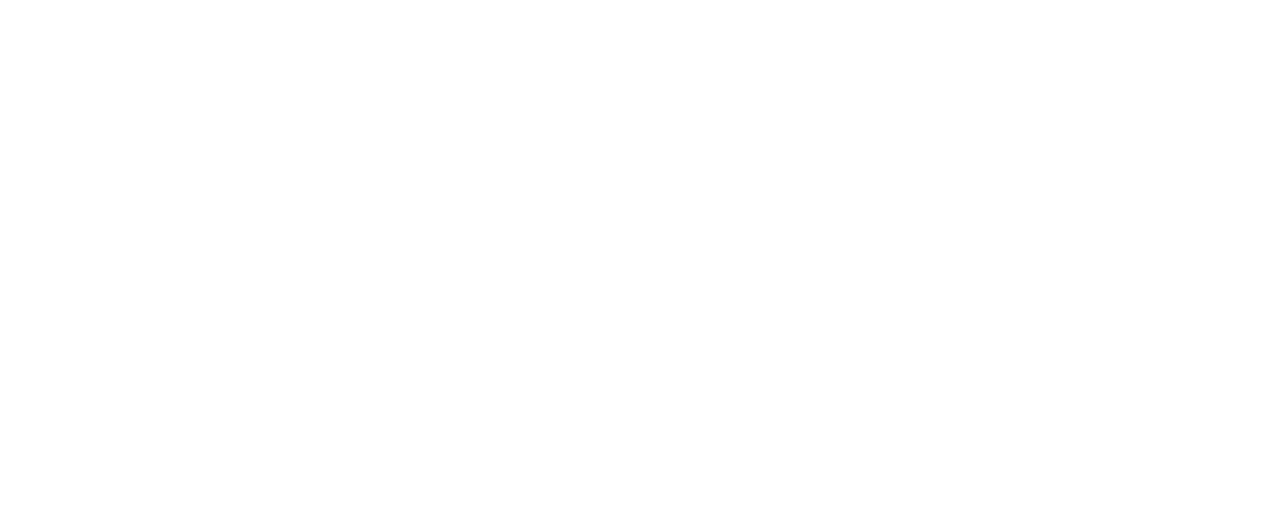
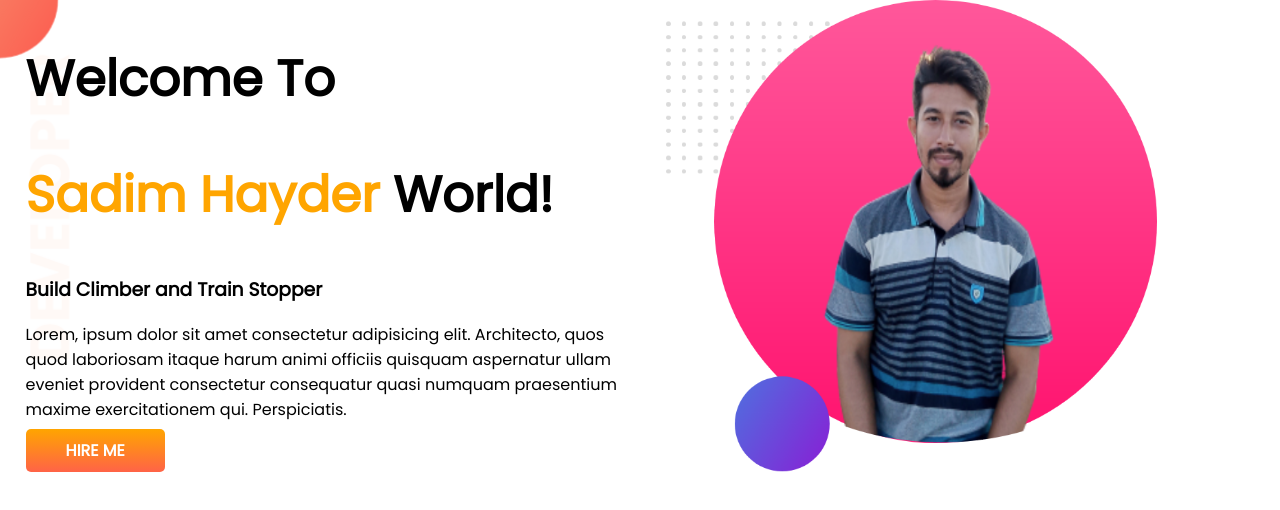
Before and after one commit to SadimHayder/khan-portfolio, a plain HTML site: page index.html in a window 1280 px wide. Drawn offline with Linux system fonts and the light colour scheme.

Commit message:
top bannar add

```diff
--- a/index.html
+++ b/index.html
@@ -1,13 +1,34 @@
 <!DOCTYPE html>
 <html lang="en">
+
 <head>
     <meta charset="UTF-8">
     <meta http-equiv="X-UA-Compatible" content="IE=edge">
     <meta name="viewport" content="width=device-width, initial-scale=1.0">
     <title>khan-portfolio</title>
+    <link rel="preconnect" href="https://fonts.googleapis.com">
+    <link rel="preconnect" href="https://fonts.gstatic.com" crossorigin>
+    <link href="https://fonts.googleapis.com/css2?family=Poppins&display=swap" rel="stylesheet">
     <link rel="stylesheet" href="style.css">
 </head>
+
 <body>
+    <section class="top-bannar">
+        <div class="half-width">
+            <h1>Welcome To</h1>
+            <h1> <span class="orange-color">Sadim Hayder</span> World!</h1>
+            <h3>Build Climber and Train Stopper</h3>
+            <p>Lorem, ipsum dolor sit amet consectetur adipisicing elit. Architecto, quos quod laboriosam itaque harum
+                animi
+                officiis quisquam aspernatur ullam eveniet provident consectetur consequatur quasi numquam praesentium
+                maxime exercitationem qui. Perspiciatis.</p>
+            <a class="link-button" target="_blank"
+                href="https://www.linkedin.com/in/sadim-hayder-khan-patan-7219631a0/">HIRE ME</a>
+        </div>
+        <div class="half-width">
+            <img src="pic/sadim1.png" alt="">
+        </div>
+    </section>
+</body>
 
-</body>
 </html>
--- a/style.css
+++ b/style.css
@@ -0,0 +1,32 @@
+body{
+    font-family: 'Poppins', sans-serif;
+    margin: 0;
+}
+h1{
+    font-size: 50px;
+}
+.orange-color{
+    color: orange;
+}
+section{
+    display: flex;
+}
+.half-width{
+    width: 50%;
+    padding-left: 2%;
+}
+.half-width img{
+    width: 80%;
+}
+.link-button{
+    text-decoration: none;
+    background-image: linear-gradient(orange, tomato);
+    padding: 10px 40px;
+    color: white;
+    font-weight: 700;
+    border-radius: 5px;
+}
+.top-bannar{
+    background-image: url(pic/top-banner.png);
+    background-repeat: no-repeat;
+}
```
Also changed, not shown: pic/sadim1.png (added), pic/sadim2.png (added), pic/top-banner.png (added).
